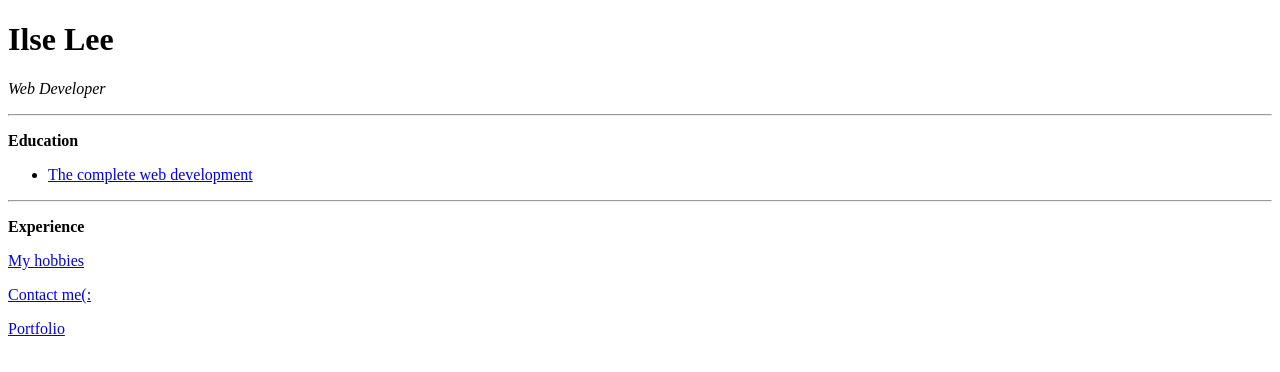
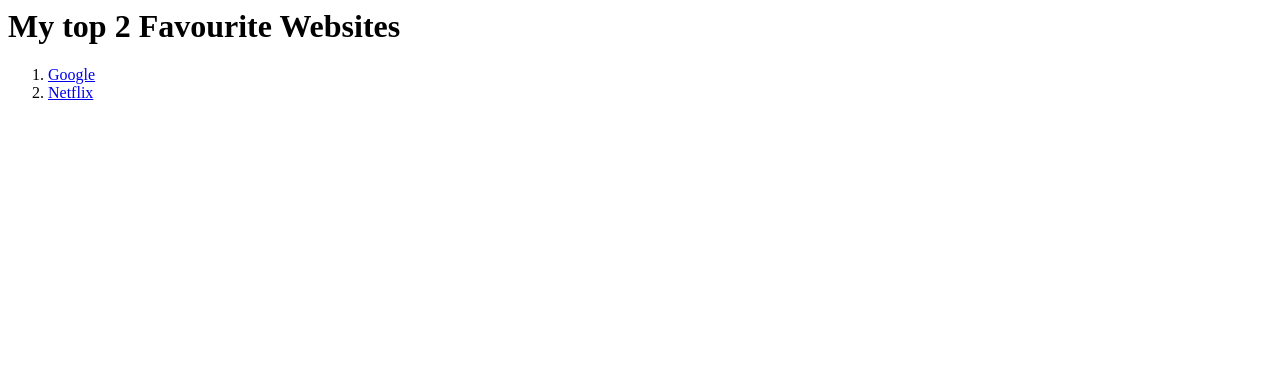
Before and after one commit to ilseleec/html.Ilse, a plain HTML site: page index.html in a window 1280 px wide. Drawn offline with Linux system fonts and the light colour scheme.

Commit message:
Add files via upload

```diff
--- a/index.html
+++ b/index.html
@@ -1,23 +1,7 @@
-<!DOCTYPE html>
-<html lang="en">
-<head>
-    <meta charset="UTF-8">
-    <title>Ilse Lee</title>
-</head>
-<body>
+<h1>My top 2 Favourite Websites</h1>
+<ol>
+    <li><a href="https://www.google.com/?hl=es">Google</a></a></li>
+    <li><a href="https://www.netflix.com/mx/">Netflix</a></li>
 
-   <h1>Ilse Lee</h1>
-   <p><em>Web Developer</em></p>
-   <hr size="2">
-   <p><strong>Education</strong></p>
-   <ul>
-    <li><a href="https://www.udemy.com/course/the-complete-web-development-bootcamp/"> The complete web development</a></li>
-   </ul>
-   <hr size="2">
-   <p><strong>Experience</strong></p>
-   <p></p>
-   <a href="hobbies.html">My hobbies</a>
-   <p><a href="contact.html">Contact me(:</a></p>
-   <p><a href="Portfolio.html">Portfolio</a></p>
-</body>
-</html>
+
+</ol>
```
